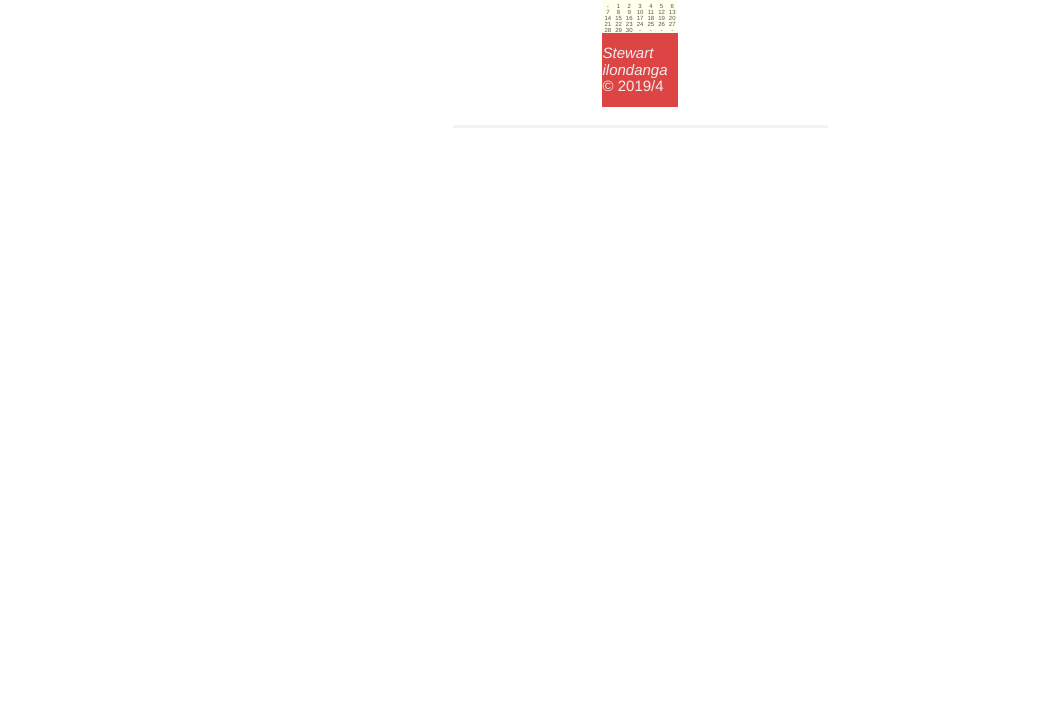
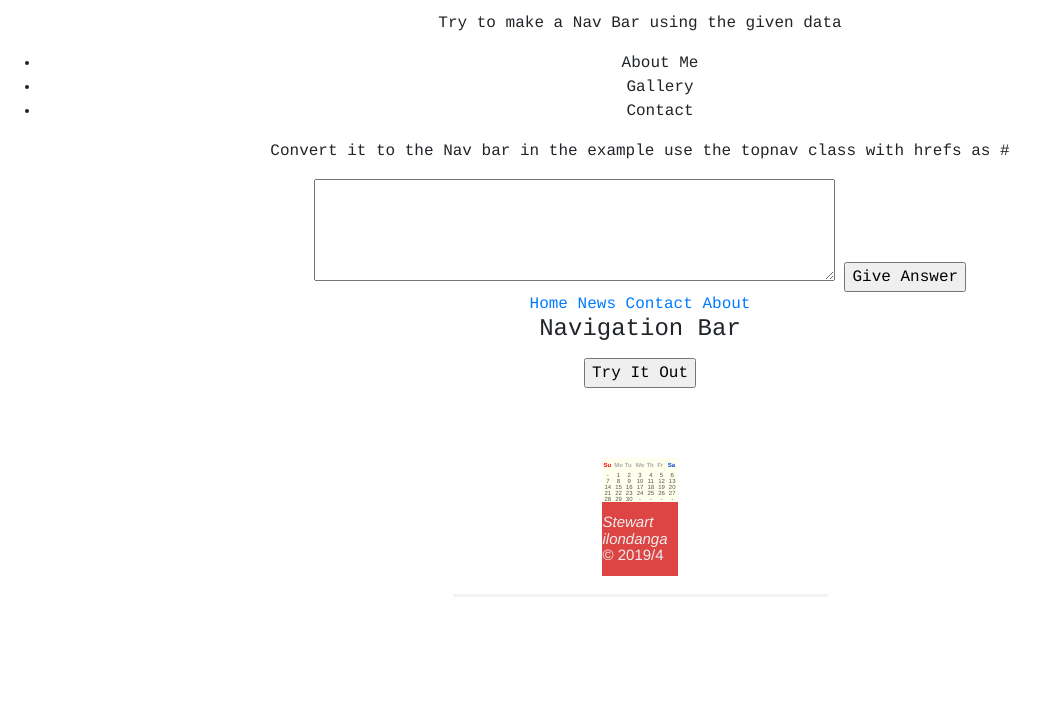
Before and after one commit to stewilondanga/link-page, a plain HTML site: page index.html in a window 1280 px wide. Shown: the part 81-800 px from the top of the page, without its empty margins (0-1047 px from the left). Drawn offline with nearby package versions, Linux system fonts and the light colour scheme.

Commit message:
add index.html

```diff
--- a/index.html
+++ b/index.html
@@ -26,7 +26,42 @@
         </a>
     </div>
 
+    <h1>Uses Of Links in Webpages</h1>
+      <div class="main">
+        <div class="navs" id="card1">
+          <p>Creating Navs / Paginations</p>
+          <p>Try to make a Nav Bar using the given data</p>
+           <ul>
+              <li>About Me</li>
+              <li>Gallery</li>
+              <li>Contact</li>
+          </ul>
+          <p>Convert it to the Nav bar in the example use the topnav class with hrefs as #</p>
+          <div class="question">
+        <textarea id="givenAnswer"rows="4" cols="50" placeholder="Type Your Answer">     </textarea>
+         <button id="answerBtn">Give Answer</button>
+      </div>
+        </div>
+        <div>
+          <div class="card2">
 
+           <div class="topnav">
+            <a class="active" href="#home">Home</a>
+            <a href="#news">News</a>
+            <a href="#contact">Contact</a>
+            <a href="#about">About</a>
+          </div>
+        </div>
+        <div class="card2" id="info">
+          <h4>Navigation Bar</h4>
+          <p id="inner"></p>
+           <button id="show">Try It Out</button>
+        </div>
+          <span id="log"></span>
+        </div>
+
+
+      </div>
 
   <section id="contact">
     <div class="overlay">
```
